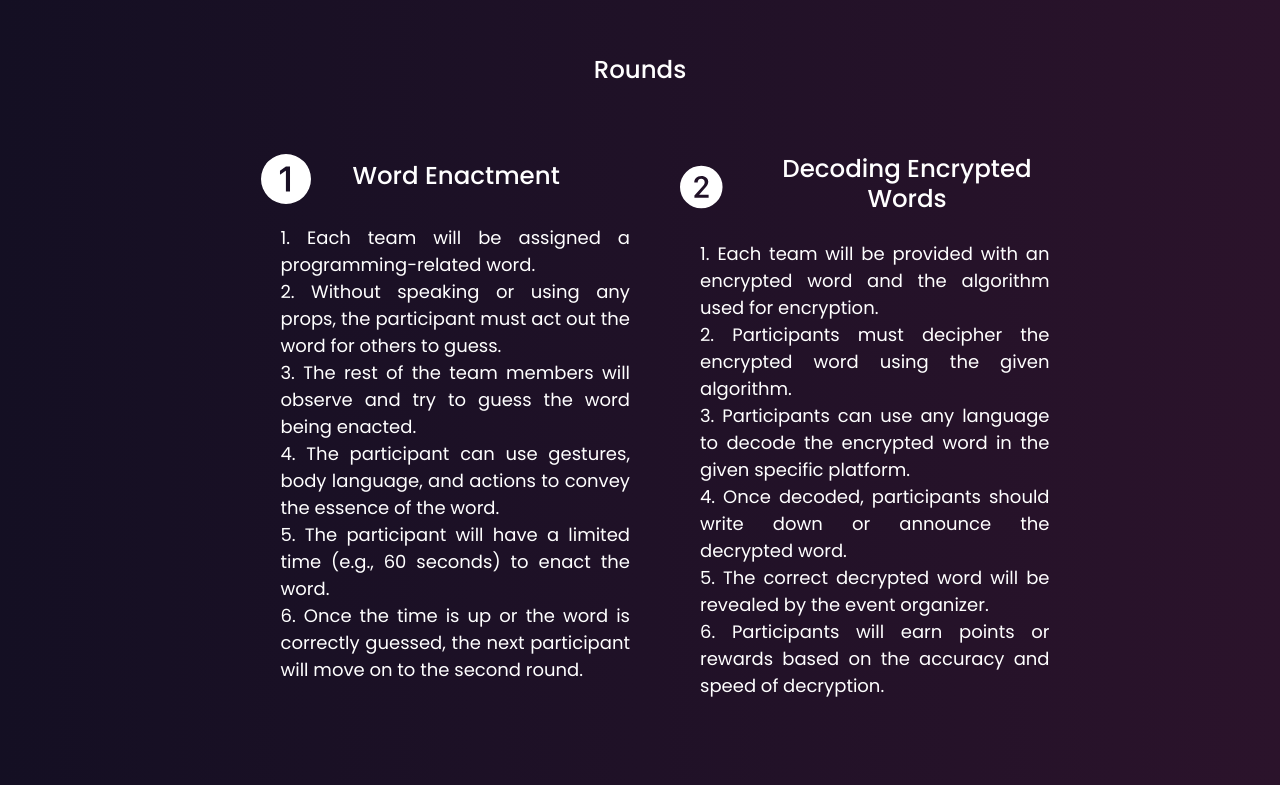
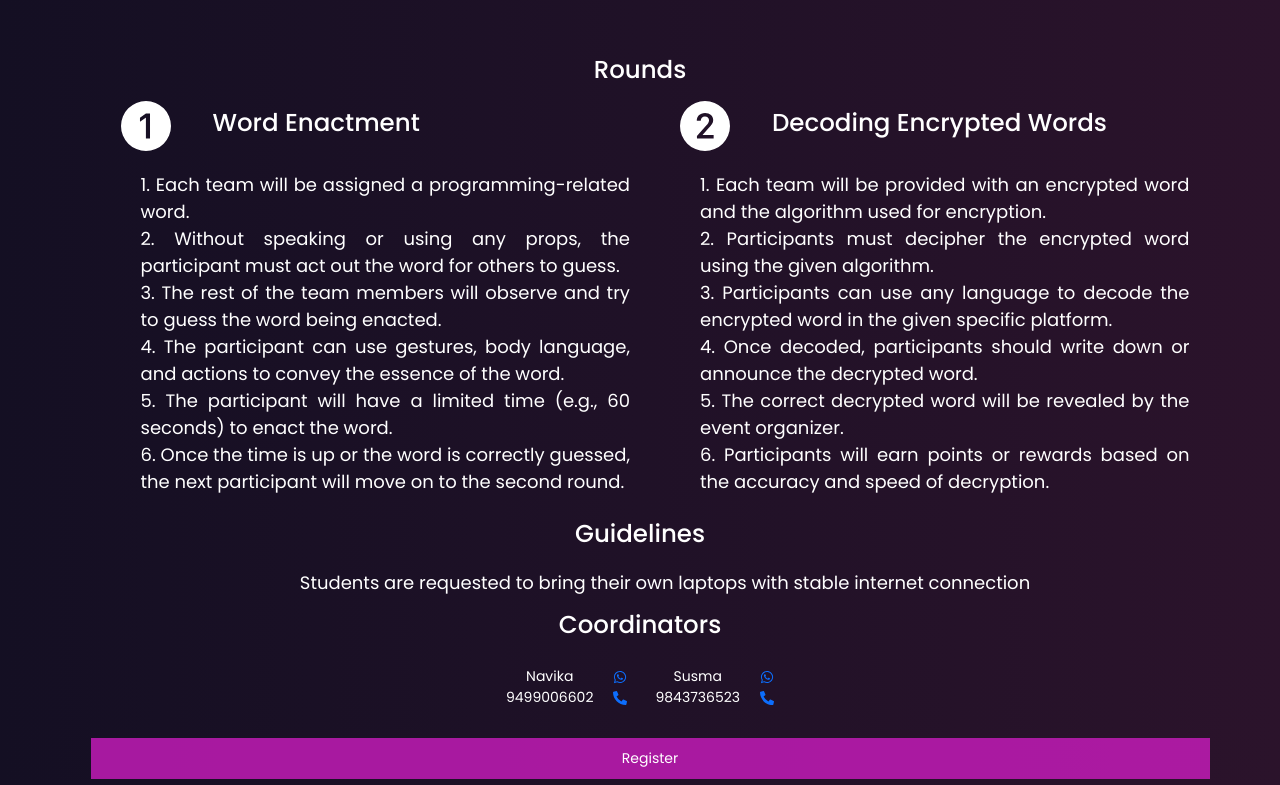
Before and after one commit to janumathigp/melinia-2024, a React (Create React App) app: page /events/1 in a window 1280 px wide. Shown: the part 345-1130 px from the top of the page. Built offline with nearby package versions, Linux system fonts and the light colour scheme.

Commit message:
events-2

```diff
--- a/src/Components/Events/Main.css
+++ b/src/Components/Events/Main.css
@@ -19,7 +19,6 @@
 }
 
 .round-rules {
-    margin: 10px 50px;
     display: flex;
     flex-direction: row;
     /* justify-content: space-between; */
--- a/src/Components/Events/MainDescription.js
+++ b/src/Components/Events/MainDescription.js
@@ -251,8 +251,7 @@ const MainDescription = () => {
                 </div>
 
                 <h3 className="text-lg">Rounds</h3>
-            <div className='round-rules' style={{ padding: "20px" }}>
-            <div className='round-rules' style={{ padding: "20px" }}>
+              <div className='round-rules' style={{ padding: 0 }}>
     <div className='rounds' style={{
         display: "flex",
         flexDirection: "row",  // Default to row layout
@@ -294,7 +293,6 @@ const MainDescription = () => {
     </div>
 </div>
 
-</div>
 
 
                 <div className='rules '>
@@ -333,7 +331,7 @@ const MainDescription = () => {
                         </div>
                     </div>
                 </div>
-        </Container>
+                <button style={{margin:"10px"}}>Register</button>            </Container>
         </>
 
     )
--- a/src/Components/Home/Home.js
+++ b/src/Components/Home/Home.js
@@ -25,7 +25,7 @@ function Home() {
               <Col className="home-header">
                 <div style={{ display: 'flex', flexDirection: 'column', justifyContent: 'center' }}>
                   <h1 style={{ paddingBottom: 15, textAlign: 'center' }} className="heading">
-                    Department of Computing
+                    Department of Computing <br/>(MSc SS | AIML | DS | DCS)
                   </h1>
                   <div style={{ display: 'flex', justifyContent: 'center' }}>
                     <div className="rajdhaniFont">
--- a/src/Components/Sponsers.js
+++ b/src/Components/Sponsers.js
@@ -3,15 +3,12 @@ import { Box, Container } from "@mui/system";
 import Divider from "@mui/material/Divider";
 import React, { useState } from "react";
 import { FaHandshake } from "react-icons/fa";
-import kla from "../Assets/logo/kla.png"
+import kla from "../Assets/logo/rq.png"
 
 function Sponsors() {
   const sponsors = [
 
-    {
-      name: "Smartail",
-      logo: "https://smartail.ai/wp-content/uploads/2021/09/Site-Identity-Logo-Smartail.svg",
-    },
+
     {
       name:"KLA",
       logo:kla}
@@ -51,7 +48,6 @@ function Sponsors() {
           mb={2}
         >
           EVENT SPONSORS
-          <FaHandshake style={{marginLeft:'15px', fontSize:'60px', marginTop:'-7px'}} />
         </span> <Divider style={{padding:'0', marginTop:'10px', borderColor:'black'}}/></div>
 
 
```
Also changed, not shown: src/Assets/logo/rq.png (added). Lines whose indentation alone changed are shown as unchanged.
